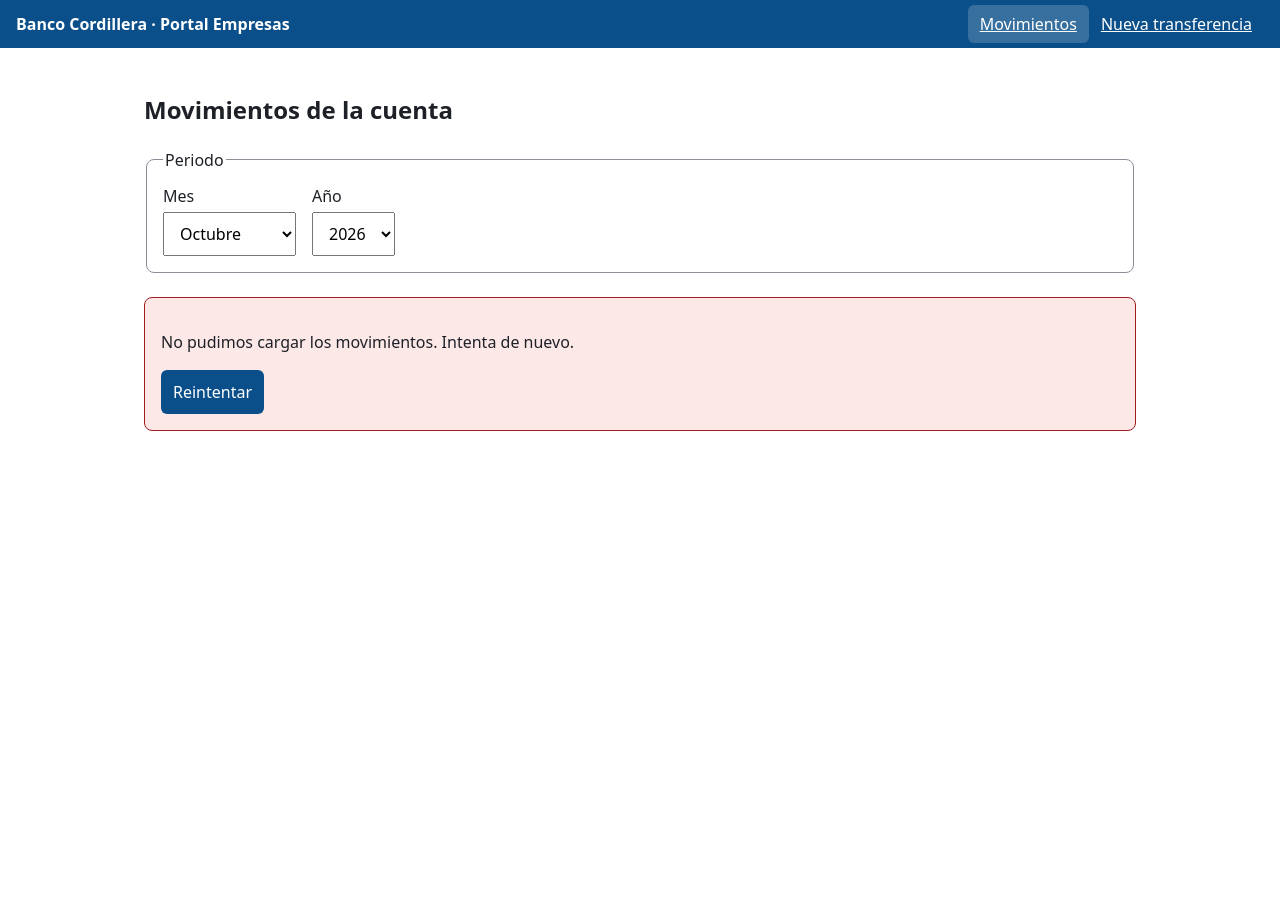
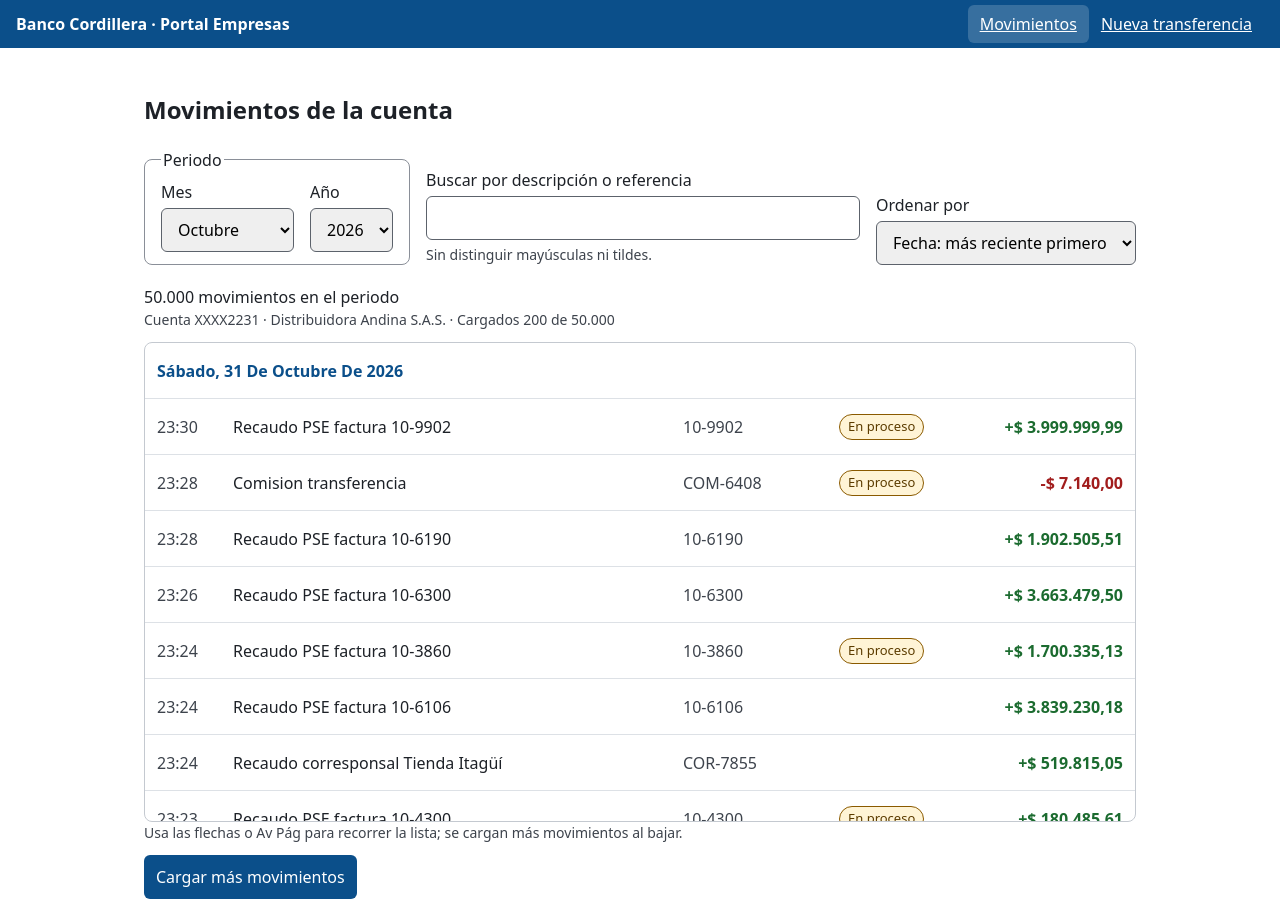
Before and after one commit to Usuga143/prueba_tecnica, an Angular app: page /movimientos in a window 1280 px wide. Before the commit the page ends 800 px from the top, so only its background shows below. Built offline with nearby package versions, Linux system fonts and the light colour scheme.

Commit message:
feat(ui): virtual scroll, cursor paging, server sorting and debounced cancellable search

```diff
--- a/package.json
+++ b/package.json
@@ -23,6 +23,7 @@
   },
   "private": true,
   "dependencies": {
+    "@angular/cdk": "^20.2.14",
     "@angular/common": "^20.3.0",
     "@angular/compiler": "^20.3.0",
     "@angular/core": "^20.3.0",
--- a/src/app/ui/pages/movements/movements-page.html
+++ b/src/app/ui/pages/movements/movements-page.html
@@ -1,8 +1,8 @@
 <section class="movements" aria-labelledby="movements-title">
   <h1 id="movements-title">Movimientos de la cuenta</h1>
 
-  <form class="period" (submit)="$event.preventDefault()">
-    <fieldset>
+  <form class="filters" role="search" (submit)="$event.preventDefault()">
+    <fieldset class="filters__period">
       <legend>Periodo</legend>
       <div class="field">
         <label for="period-month">Mes</label>
@@ -21,6 +21,28 @@
         </select>
       </div>
     </fieldset>
+
+    <div class="field filters__search">
+      <label for="search">Buscar por descripción o referencia</label>
+      <input id="search" type="search" autocomplete="off" spellcheck="false" [value]="searchText()"
+        (input)="onSearchInput($event)" aria-describedby="search-hint" />
+      <p class="field__hint" id="search-hint">
+        @if (showSearchHint()) {
+          Escribe al menos {{ minSearchLength }} caracteres para buscar.
+        } @else {
+          Sin distinguir mayúsculas ni tildes.
+        }
+      </p>
+    </div>
+
+    <div class="field">
+      <label for="order">Ordenar por</label>
+      <select id="order" (change)="onOrderChange($event)">
+        @for (option of orders; track option.value) {
+          <option [value]="option.value" [selected]="option.value === order()">{{ option.label }}</option>
+        }
+      </select>
+    </div>
   </form>
 
   @let view = state();
@@ -28,7 +50,13 @@
   @if (view.kind === 'loading') {
     <p class="notice" role="status">Cargando movimientos…</p>
   } @else if (view.kind === 'empty') {
-    <p class="notice" role="status">No hay movimientos en este periodo.</p>
+    <p class="notice" role="status">
+      @if (view.search) {
+        No hay movimientos que coincidan con «{{ view.search }}» en este periodo.
+      } @else {
+        No hay movimientos en este periodo.
+      }
+    </p>
   } @else if (view.kind === 'session-expired') {
     <div class="notice notice--warning" role="alert">
       <h2>Tu sesión venció</h2>
@@ -42,32 +70,65 @@
       }
     </div>
   } @else {
-    <p class="summary" role="status">
-      Cuenta {{ view.account.numeroEnmascarado }} · {{ view.account.titular }} ·
-      Mostrando {{ view.shown }} de {{ view.total }} movimientos
-    </p>
+    <div class="summary">
+      <p role="status">
+        @if (view.search) {
+          {{ view.total | number }} {{ view.total === 1 ? 'resultado' : 'resultados' }} para «{{ view.search }}»
+        } @else {
+          {{ view.total | number }} movimientos en el periodo
+        }
+      </p>
+      <p class="summary__detail">
+        Cuenta {{ view.account.numeroEnmascarado }} · {{ view.account.titular }} ·
+        Cargados {{ view.loaded | number }} de {{ view.total | number }}
+      </p>
+    </div>
 
-    @for (group of view.groups; track group.day) {
-      <section class="day" [attr.aria-labelledby]="'day-' + group.day">
-        <h2 class="day__title" [id]="'day-' + group.day">{{ group.day | date: 'fullDate' : 'UTC' }}</h2>
-        <ul class="day__list">
-          @for (item of group.items; track item.movement.id) {
-            <li class="row">
-              <span class="row__time">{{ item.time }}</span>
-              <span class="row__description">{{ item.movement.descripcion }}</span>
-              <span class="row__reference">{{ item.movement.referencia ?? 'Sin referencia' }}</span>
+    <cdk-virtual-scroll-viewport class="viewport" [itemSize]="rowHeight" minBufferPx="600" maxBufferPx="1200"
+      tabindex="0" role="region" aria-label="Lista de movimientos" aria-describedby="list-help"
+      (scrolledIndexChange)="onScrolledIndex($event, view.rows.length)">
+      <div role="list" class="list">
+        <div class="list__item" role="listitem" *cdkVirtualFor="let row of view.rows; trackBy: trackRow">
+          @if (row.kind === 'day') {
+            <h2 class="day-header">{{ row.day | date: 'fullDate' : 'UTC' }}</h2>
+          } @else {
+            <div class="row" [class.row--flat]="!view.grouped">
+              <span class="row__time">
+                @if (!view.grouped) {
+                  {{ row.day | date: 'd MMM' : 'UTC' }} ·
+                }
+                {{ row.time }}
+              </span>
+              <span class="row__description" [attr.title]="row.movement.descripcion">{{ row.movement.descripcion }}</span>
+              <span class="row__reference">{{ row.movement.referencia ?? 'Sin referencia' }}</span>
               <span class="row__status">
-                @if (item.movement.estado === 'EN_PROCESO') {
+                @if (row.movement.estado === 'EN_PROCESO') {
                   <span class="badge">En proceso</span>
                 }
               </span>
-              <span class="row__amount" [class.row__amount--credit]="isCredit(item.movement.monto)">
-                {{ isCredit(item.movement.monto) ? '+' : '' }}{{ item.movement.monto | currency: 'COP' : 'symbol-narrow' : '1.2-2' }}
+              <span class="row__amount" [class.row__amount--credit]="isCredit(row.movement.monto)">
+                {{ isCredit(row.movement.monto) ? '+' : '' }}{{ row.movement.monto | currency: 'COP' : 'symbol-narrow' : '1.2-2' }}
               </span>
-            </li>
+            </div>
           }
-        </ul>
-      </section>
-    }
+        </div>
+      </div>
+    </cdk-virtual-scroll-viewport>
+    <p class="field__hint" id="list-help">Usa las flechas o Av Pág para recorrer la lista; se cargan más movimientos al bajar.</p>
+
+    <div class="more">
+      @if (view.loadingMore) {
+        <p role="status">Cargando más movimientos…</p>
+      } @else if (view.loadMoreError) {
+        <div role="alert">
+          <p>{{ view.loadMoreError }}</p>
+          <button type="button" (click)="loadMore()">Reintentar</button>
+        </div>
+      } @else if (view.next) {
+        <button type="button" class="more__button" (click)="loadMore()">Cargar más movimientos</button>
+      } @else {
+        <p>Fin de la lista.</p>
+      }
+    </div>
   }
 </section>
--- a/src/app/ui/pages/movements/movements-page.scss
+++ b/src/app/ui/pages/movements/movements-page.scss
@@ -4,26 +4,51 @@
   padding: 1.5rem 1rem;
 }
 
-.period fieldset {
+.filters {
   display: flex;
   flex-wrap: wrap;
+  align-items: flex-end;
   gap: 1rem;
-  border: 1px solid #8a8f98;
-  border-radius: 0.5rem;
-  padding: 0.75rem 1rem 1rem;
+
+  &__period {
+    display: flex;
+    gap: 1rem;
+    margin: 0;
+    border: 1px solid #8a8f98;
+    border-radius: 0.5rem;
+    padding: 0.5rem 1rem 0.75rem;
+  }
+
+  &__search {
+    flex: 1 1 16rem;
+  }
 }
 
 .field {
   display: flex;
   flex-direction: column;
   gap: 0.25rem;
+
+  &__hint {
+    margin: 0;
+    min-height: 1.25rem;
+    font-size: 0.875rem;
+    color: #3d434c;
+  }
 }
 
 select,
+input[type='search'],
 button {
   font: inherit;
   min-height: 2.75rem;
   padding: 0 0.75rem;
+}
+
+select,
+input[type='search'] {
+  border: 1px solid #5c626b;
+  border-radius: 0.375rem;
 }
 
 button {
@@ -57,29 +82,41 @@ button {
 }
 
 .summary {
-  margin-top: 1.5rem;
-  color: #3d434c;
+  margin-top: 1.25rem;
+
+  p {
+    margin: 0;
+  }
+
+  &__detail {
+    color: #3d434c;
+    font-size: 0.875rem;
+  }
 }
 
-.day {
-  margin-top: 1.5rem;
+.viewport {
+  height: min(60vh, 36rem);
+  min-height: 20rem;
+  margin-top: 0.75rem;
+  border: 1px solid #c4c9d0;
+  border-radius: 0.5rem;
+}
 
-  &__title {
-    position: sticky;
-    top: 0;
-    margin: 0;
-    padding: 0.5rem 0;
-    background: #fff;
-    border-bottom: 2px solid #0b4f8a;
-    font-size: 1rem;
-    text-transform: capitalize;
-  }
+.list__item {
+  height: 56px;
+  overflow: hidden;
+  border-bottom: 1px solid #dde1e6;
+  padding: 0 0.75rem;
+}
 
-  &__list {
-    list-style: none;
-    margin: 0;
-    padding: 0;
-  }
+.day-header {
+  display: flex;
+  align-items: center;
+  height: 100%;
+  margin: 0;
+  font-size: 1rem;
+  text-transform: capitalize;
+  color: #0b4f8a;
 }
 
 .row {
@@ -87,19 +124,31 @@ button {
   grid-template-columns: 4rem 1fr 9rem 6rem 11rem;
   gap: 0.75rem;
   align-items: center;
-  padding: 0.625rem 0;
-  border-bottom: 1px solid #dde1e6;
+  height: 100%;
+
+  &--flat {
+    grid-template-columns: 7.5rem 1fr 9rem 6rem 11rem;
+  }
 
   &__time,
   &__reference {
     color: #3d434c;
     font-variant-numeric: tabular-nums;
+    white-space: nowrap;
+  }
+
+  &__description,
+  &__reference {
+    overflow: hidden;
+    text-overflow: ellipsis;
+    white-space: nowrap;
   }
 
   &__amount {
     text-align: right;
     font-variant-numeric: tabular-nums;
     font-weight: 600;
+    white-space: nowrap;
     color: #a11d1d;
 
     &--credit {
@@ -116,17 +165,27 @@ button {
   border: 1px solid #8a5a00;
   color: #5c3c00;
   font-size: 0.8125rem;
+  white-space: nowrap;
+}
+
+.more {
+  margin-top: 0.75rem;
+
+  p {
+    margin: 0;
+  }
 }
 
 @media (max-width: 40rem) {
-  .row {
-    grid-template-columns: 4rem 1fr;
+  .row,
+  .row--flat {
+    grid-template-columns: 1fr auto;
+    gap: 0 0.5rem;
+    font-size: 0.875rem;
+  }
 
-    &__reference,
-    &__status,
-    &__amount {
-      grid-column: 2;
-      text-align: left;
-    }
+  .row__reference,
+  .row__status {
+    display: none;
   }
 }
--- a/src/app/ui/pages/movements/movements-page.ts
+++ b/src/app/ui/pages/movements/movements-page.ts
@@ -1,20 +1,45 @@
-import { CurrencyPipe, DatePipe } from '@angular/common';
+import { ScrollingModule } from '@angular/cdk/scrolling';
+import { CurrencyPipe, DatePipe, DecimalPipe } from '@angular/common';
 import { ChangeDetectionStrategy, Component, inject, signal } from '@angular/core';
 import { toSignal } from '@angular/core/rxjs-interop';
-import { BehaviorSubject, catchError, map, of, startWith, switchMap } from 'rxjs';
+import {
+  BehaviorSubject,
+  EMPTY,
+  Observable,
+  Subject,
+  catchError,
+  combineLatest,
+  debounceTime,
+  distinctUntilChanged,
+  exhaustMap,
+  map,
+  of,
+  startWith,
+  switchMap,
+} from 'rxjs';
 import {
   ListMovementsUseCase,
-  groupByAccountingDay,
+  MIN_SEARCH_LENGTH,
+  toRows,
 } from '../../../application/movement/list-movements.use-case';
 import {
   Account,
-  MovementDayGroup,
+  MovementOrder,
+  MovementRow,
+  MovementsQuery,
   MovementsResponse,
 } from '../../../domain/model/movement/movement.model';
 import { ApiError } from '../../../domain/model/shared/api-error.model';
 import { CURRENT_ACCOUNT_ID } from '../../../domain/model/shared/current-account';
 
+/** Máximo del contrato: menos viajes de red para recorrer 50.000 movimientos. */
 export const PAGE_SIZE = 200;
+/** Espera tras la última tecla antes de buscar: "n", "no", "nom"... no generan peticiones. */
+export const SEARCH_DEBOUNCE_MS = 300;
+/** Alto fijo de fila: la lista virtual calcula qué filas dibujar sin medir el DOM. */
+export const ROW_HEIGHT_PX = 56;
+/** Se pide la página siguiente cuando faltan menos de estas filas por ver. */
+const LOAD_MORE_THRESHOLD_ROWS = 60;
 
 const MONTHS = [
   'Enero', 'Febrero', 'Marzo', 'Abril', 'Mayo', 'Junio',
@@ -26,16 +51,30 @@ interface Period {
   month: number;
 }
 
+interface LoadedState {
+  kind: 'loaded';
+  account: Account;
+  rows: MovementRow[];
+  lastDay: string | null;
+  next: string | null;
+  loaded: number;
+  total: number;
+  grouped: boolean;
+  search: string;
+  loadingMore: boolean;
+  loadMoreError: string | null;
+}
+
 type ViewState =
   | { kind: 'loading' }
-  | { kind: 'empty' }
-  | { kind: 'loaded'; account: Account; groups: MovementDayGroup[]; shown: number; total: number }
+  | { kind: 'empty'; search: string }
+  | LoadedState
   | { kind: 'error'; message: string; canRetry: boolean }
   | { kind: 'session-expired' };
 
 @Component({
   selector: 'app-movements-page',
-  imports: [CurrencyPipe, DatePipe],
+  imports: [CurrencyPipe, DatePipe, DecimalPipe, ScrollingModule],
   templateUrl: './movements-page.html',
   styleUrl: './movements-page.scss',
   changeDetection: ChangeDetectionStrategy.OnPush,
@@ -45,21 +84,48 @@ export class MovementsPage {
 
   protected readonly months = MONTHS;
   protected readonly years = [2025, 2026];
+  protected readonly rowHeight = ROW_HEIGHT_PX;
+  protected readonly minSearchLength = MIN_SEARCH_LENGTH;
+  protected readonly orders: { value: MovementOrder; label: string }[] = [
+    { value: 'fecha_desc', label: 'Fecha: más reciente primero' },
+    { value: 'fecha_asc', label: 'Fecha: más antigua primero' },
+    { value: 'monto_desc', label: 'Monto: mayor primero' },
+    { value: 'monto_asc', label: 'Monto: menor primero' },
+  ];
+
   protected readonly period = signal<Period>({ year: 2026, month: 10 });
+  protected readonly order = signal<MovementOrder>('fecha_desc');
+  protected readonly searchText = signal('');
 
-  // Cada valor emitido es una carga. switchMap cancela la anterior si llega una nueva.
-  private readonly load$ = new BehaviorSubject<Period>(this.period());
+  private readonly period$ = new BehaviorSubject<Period>(this.period());
+  private readonly order$ = new BehaviorSubject<MovementOrder>(this.order());
+  private readonly searchInput$ = new Subject<string>();
+  private readonly retry$ = new BehaviorSubject<void>(undefined);
+  private readonly loadMore$ = new Subject<void>();
 
+  /** Búsqueda efectiva: mínimo 3 caracteres, tras 300 ms sin escribir y solo si cambió. */
+  private readonly search$ = this.searchInput$.pipe(
+    map((value) => value.trim()),
+    map((value) => (value.length >= MIN_SEARCH_LENGTH ? value : '')),
+    debounceTime(SEARCH_DEBOUNCE_MS),
+    startWith(''),
+    distinctUntilChanged(),
+  );
+
+  /**
+   * Cualquier cambio de periodo, búsqueda u orden inicia una consulta nueva. switchMap cancela la
+   * anterior y sus páginas: una respuesta vieja nunca pisa a la nueva (causa del INC-2026-1187).
+   */
   protected readonly state = toSignal(
-    this.load$.pipe(
-      switchMap((period) =>
-        this.listMovements
-          .execute({ accountId: CURRENT_ACCOUNT_ID, ...monthRange(period), limite: PAGE_SIZE })
-          .pipe(
-            map(toLoadedState),
-            startWith<ViewState>({ kind: 'loading' }),
-            catchError((error: unknown) => of(toErrorState(error))),
-          ),
+    combineLatest([this.period$, this.search$, this.order$, this.retry$]).pipe(
+      switchMap(([period, search, orden]) =>
+        this.loadQuery({
+          accountId: CURRENT_ACCOUNT_ID,
+          ...monthRange(period),
+          q: search || undefined,
+          orden,
+          limite: PAGE_SIZE,
+        }),
       ),
     ),
     { initialValue: { kind: 'loading' } as ViewState },
@@ -73,17 +139,81 @@ export class MovementsPage {
     this.changePeriod({ ...this.period(), year: Number((event.target as HTMLSelectElement).value) });
   }
 
+  protected onSearchInput(event: Event): void {
+    const value = (event.target as HTMLInputElement).value;
+    this.searchText.set(value);
+    this.searchInput$.next(value);
+  }
+
+  protected onOrderChange(event: Event): void {
+    const value = (event.target as HTMLSelectElement).value as MovementOrder;
+    this.order.set(value);
+    this.order$.next(value);
+  }
+
   protected retry(): void {
-    this.load$.next(this.period());
+    this.retry$.next();
+  }
+
+  protected loadMore(): void {
+    this.loadMore$.next();
+  }
+
+  /** Solo cuando el tesorero se desplaza (índice > 0), no al dibujar la lista por primera vez. */
+  protected onScrolledIndex(firstVisibleIndex: number, totalRows: number): void {
+    if (firstVisibleIndex > 0 && firstVisibleIndex + LOAD_MORE_THRESHOLD_ROWS >= totalRows) {
+      this.loadMore();
+    }
+  }
+
+  protected showSearchHint(): boolean {
+    const length = this.searchText().trim().length;
+    return length > 0 && length < MIN_SEARCH_LENGTH;
   }
 
   protected isCredit(monto: string): boolean {
     return !monto.startsWith('-');
   }
 
+  protected trackRow(_index: number, row: MovementRow): string {
+    return row.id;
+  }
+
   private changePeriod(period: Period): void {
     this.period.set(period);
-    this.load$.next(period);
+    this.period$.next(period);
+  }
+
+  /** Primera página y, a pedido, las siguientes. exhaustMap: una página a la vez. */
+  private loadQuery(query: MovementsQuery): Observable<ViewState> {
+    const grouped = query.orden === 'fecha_desc' || query.orden === 'fecha_asc';
+    const search = query.q ?? '';
+
+    return this.listMovements.execute(query).pipe(
+      switchMap((first) => {
+        if (first.movimientos.length === 0) return of<ViewState>({ kind: 'empty', search });
+        let page = firstPage(first, grouped, search);
+        return this.loadMore$.pipe(
+          exhaustMap(() => {
+            if (page.next === null) return EMPTY;
+            return this.listMovements.execute({ ...query, cursor: page.next }).pipe(
+              map((response): ViewState => (page = appendPage(page, response))),
+              startWith<ViewState>({ ...page, loadingMore: true, loadMoreError: null }),
+              catchError((error: unknown) =>
+                of<ViewState>(
+                  (error as Partial<ApiError>).status === 401
+                    ? { kind: 'session-expired' }
+                    : { ...page, loadMoreError: 'No pudimos cargar más movimientos.' },
+                ),
+              ),
+            );
+          }),
+          startWith<ViewState>(page),
+        );
+      }),
+      startWith<ViewState>({ kind: 'loading' }),
+      catchError((error: unknown) => of(toErrorState(error))),
+    );
   }
 }
 
@@ -94,14 +224,34 @@ export function monthRange({ year, month }: Period): { desde: string; hasta: str
   return { desde: `${year}-${mm}-01`, hasta: `${year}-${mm}-${String(lastDay).padStart(2, '0')}` };
 }
 
-function toLoadedState(response: MovementsResponse): ViewState {
-  if (response.movimientos.length === 0) return { kind: 'empty' };
+function firstPage(response: MovementsResponse, grouped: boolean, search: string): LoadedState {
+  const { rows, lastDay } = toRows(response.movimientos, null, grouped);
   return {
     kind: 'loaded',
     account: response.cuenta,
-    groups: groupByAccountingDay(response.movimientos),
-    shown: response.movimientos.length,
+    rows,
+    lastDay,
+    next: response.siguiente,
+    loaded: response.movimientos.length,
     total: response.totalRegistros,
+    grouped,
+    search,
+    loadingMore: false,
+    loadMoreError: null,
+  };
+}
+
+function appendPage(page: LoadedState, response: MovementsResponse): LoadedState {
+  const { rows, lastDay } = toRows(response.movimientos, page.lastDay, page.grouped);
+  return {
+    ...page,
+    rows: page.rows.concat(rows),
+    lastDay,
+    next: response.siguiente,
+    loaded: page.loaded + response.movimientos.length,
+    total: response.totalRegistros,
+    loadingMore: false,
+    loadMoreError: null,
   };
 }
 
```
Also changed, not shown: 2 other files (tests, documents, lock files or other folders).
